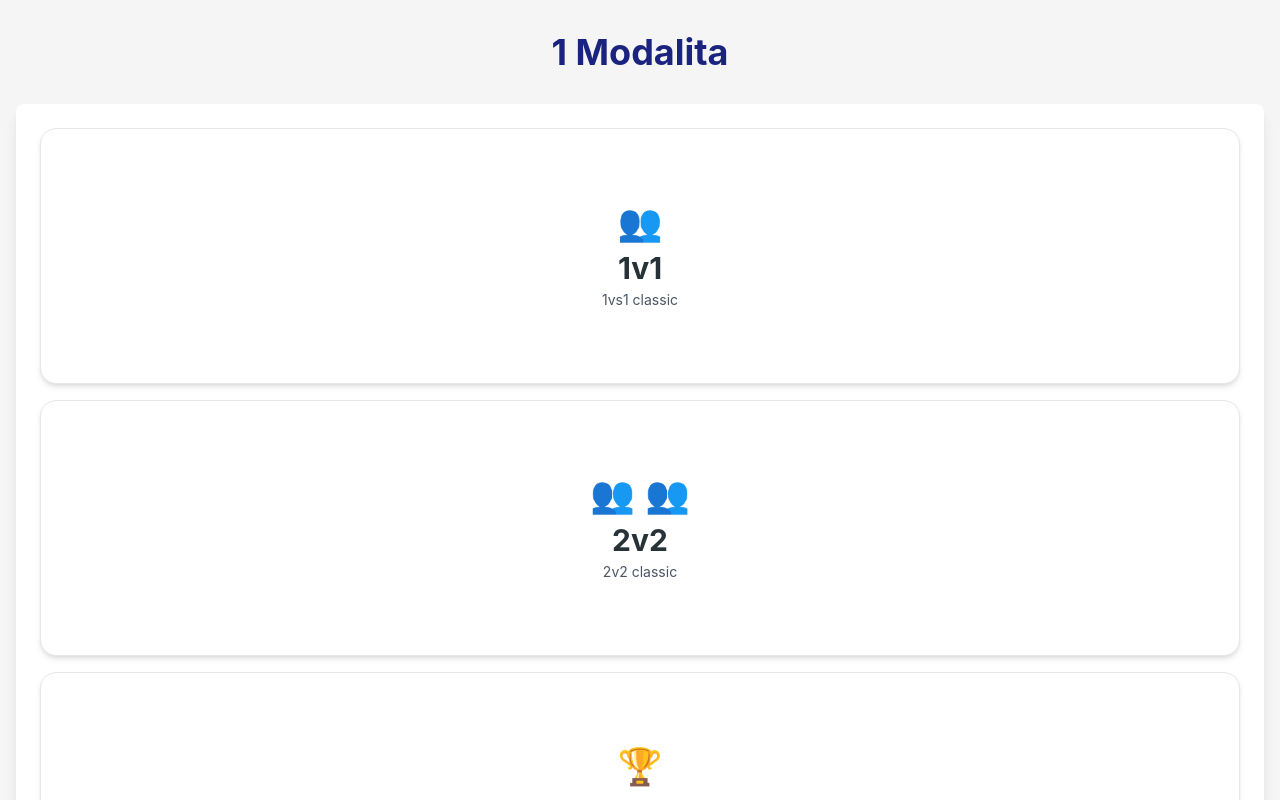
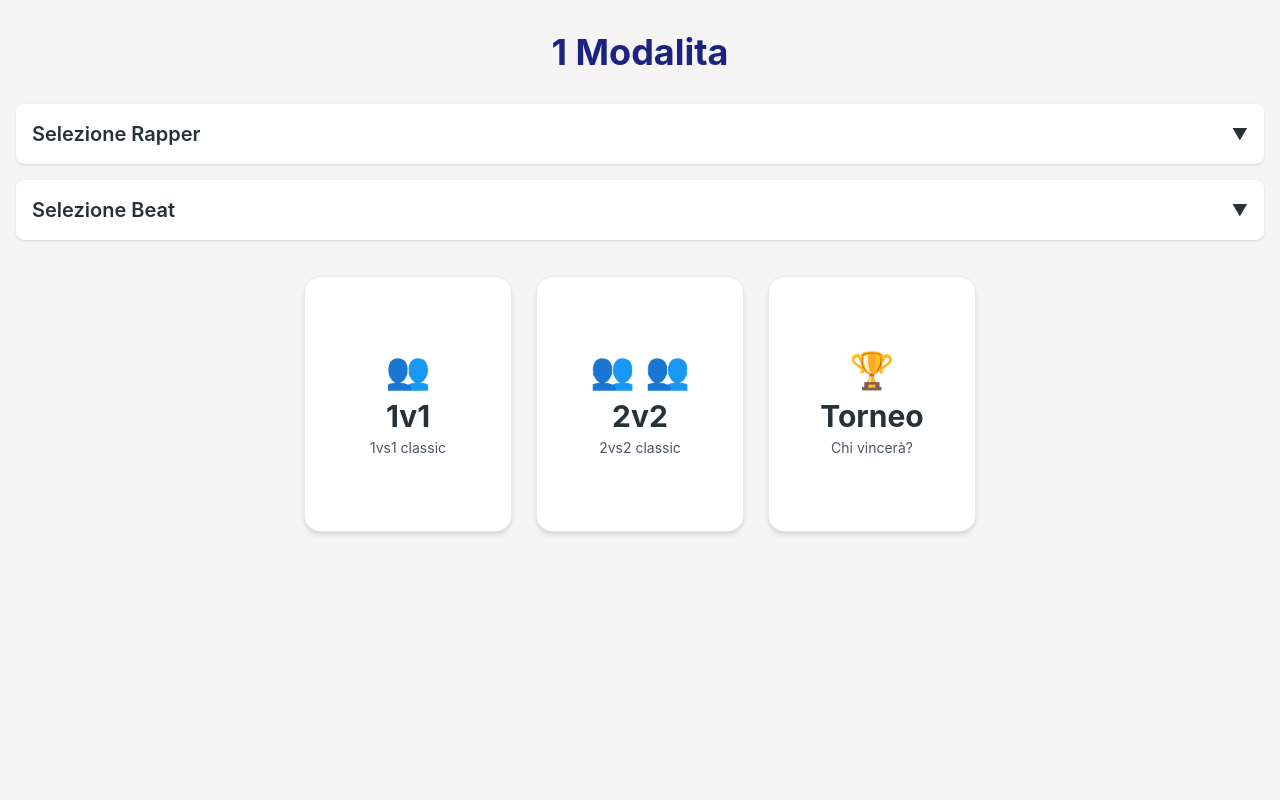
Before and after one commit to francescolarocca/freestyle-web-fe, a React (Vite) app: page /muretto/1/modalita in a window 1280 px wide. Shown: the top 800 px of the page. Built offline with nearby package versions, Linux system fonts and the light colour scheme; no server answers; the HTML template or start-up script is replaced by a standard one.

Commit message:
YOUTUBE funzionante

```diff
--- a/index.html
+++ b/index.html
@@ -2,6 +2,8 @@
 <html lang="it">
   <head>
     <meta charset="UTF-8" />
+    <meta name="viewport" content="width=device-width, initial-scale=1.0, maximum-scale=1.0, user-scalable=no">
+
     <link rel="icon" type="image/svg+xml" href="/mic.svg" />
     <meta name="viewport" content="width=device-width, initial-scale=1.0" />
     <title>Freestyle Battle Italia</title>
--- a/src/components/rapper/RapperSelector.jsx
+++ b/src/components/rapper/RapperSelector.jsx
@@ -1,8 +1,10 @@
 import { useState } from 'react';
+
 import React from 'react';
 
-const RapperSelector = ({ rappers = [], onSelectionChange }) => {
-  const [selected, setSelected] = useState([]);
+const RapperSelector = ({ rappers = [], rapperSelected, onSelectionChange }) => {
+
+  const [selected, setSelected] = useState([... rapperSelected]);
 
   const toggleRapper = (nome) => {
     const isSelected = selected.includes(nome);
@@ -11,6 +13,8 @@
       : [...selected, nome];
 
     setSelected(updated);
+    console.log("Chiamo la funzione di callback con:", updated);
+
     onSelectionChange?.(updated); // notifica al genitore
   };
 
--- /dev/null
+++ b/src/components/ui/Accordion.jsx
@@ -0,0 +1,30 @@
+import React from 'react';
+
+function Accordion({ title, isExpanded, onToggle, children, className = '', hideContent }) {
+  return (
+    <div className={`mb-4 ${className}`}>
+      <button
+        onClick={onToggle}
+        className="w-full bg-white p-4 rounded-lg shadow flex justify-between items-center"
+      >
+        <span className="text-xl font-semibold">{title}</span>
+        <span className={`transform transition-transform ${isExpanded ? 'rotate-180' : ''}`}>
+          ▼
+        </span>
+      </button>
+      {!hideContent && isExpanded && (
+        <div className="mt-2 bg-white rounded-lg shadow p-4">
+          {children}
+        </div>
+      )}
+
+      {hideContent  && (
+        <div className={isExpanded ? 'block mt-2 bg-white rounded-lg shadow p-4' : 'hidden mt-2 bg-white rounded-lg shadow p-4'}>
+          {children}
+        </div>
+      )}
+    </div>
+  );
+}
+
+export default Accordion;
--- /dev/null
+++ b/src/components/ui/Youtube.jsx
@@ -0,0 +1,36 @@
+import React, { useState } from 'react';
+
+const Youtube = ({ videoUrls }) => {
+    const [currentVideo, setCurrentVideo] = useState(videoUrls[0]);
+
+    const changeVideo = () => {
+        const randomIndex = Math.floor(Math.random() * videoUrls.length);
+        setCurrentVideo(videoUrls[randomIndex]);
+    };
+
+    return (
+        <div>
+            <div style={{ position: 'relative', paddingBottom: '56.25%', height: 0 }}>
+                <iframe
+                    src={`https://www.youtube.com/embed/videoseries?list=${currentVideo}`}
+                    title="YouTube video player"
+                    frameBorder="0"
+                    allow="accelerometer; autoplay; clipboard-write; encrypted-media; gyroscope; picture-in-picture"
+                    allowFullScreen
+                    style={{
+                        position: 'absolute',
+                        top: 0,
+                        left: 0,
+                        width: '100%',
+                        height: '100%',
+                    }}
+                ></iframe>
+            </div>
+            <button onClick={changeVideo} style={{ marginTop: '10px' }}>
+                Cambia Video
+            </button>
+        </div>
+    );
+};
+
+export default Youtube;
--- a/src/pages/muretto/MurettoLayout.jsx
+++ b/src/pages/muretto/MurettoLayout.jsx
@@ -15,6 +15,7 @@
       'ranking': `${id} Ranking`,
       'rapper': `${id} Rapper`,
       'modalita': `${id} Modalita`,
+      'OneVsOne': `${id} Modalita 1vs1`,
     };
     const parts = location.pathname.split('/');
     const last = parts[parts.length - 1];
--- a/src/pages/muretto/modalita/ModalitaLayout.jsx
+++ b/src/pages/muretto/modalita/ModalitaLayout.jsx
@@ -1,11 +1,60 @@
-import React, { useState,useEffect } from 'react';
-import { useParams,useLocation,useOutletContext} from 'react-router-dom';
+import React, { useState, useEffect, useMemo } from 'react';
+import { useOutletContext, useLocation } from 'react-router-dom';
 import { Outlet } from 'react-router-dom'
+import Accordion from '../../../components/ui/Accordion';
+import RapperSelector from '../../../components/rapper/RapperSelector';
+import Youtube from '../../../components/ui/Youtube';
+
 function ModalitaLayout() {
+  const location = useLocation();
+  const videos = ["PL_v1QuCtH478I4LBek3LbTjiqyMlC151L&ab_channel=KidJimi"]
+  const { muretto } = useOutletContext();
 
-const { muretto } = useOutletContext();
+  const [selectedRappers, setSelectedRappers] = useState([]);
+
+
+  const outletContext = useMemo(() => ({ muretto, selectedRappers }), [muretto, selectedRappers]);
+
+
+  const [expandedSections, setExpandedSections] = useState({
+    rappers: false,
+    beat: false
+  });
+  useEffect(() => {
+    console.log('selectedRappers:', selectedRappers);
+  }, [expandedSections]);
+  const isRootModalita = location.pathname === (`/muretto/${muretto.alias}/modalita`);
+  const toggleSection = (section) => {
+    setExpandedSections(prev => ({
+      ...prev,
+      [section]: !prev[section]
+    }));
+  };
   return (
-    <Outlet context={{ muretto }}/>
+    <>
+      {!isRootModalita &&
+        <>
+          <Accordion
+            title="Selezione Rapper"
+            isExpanded={expandedSections.rappers}
+            onToggle={() => toggleSection('rappers')}
+          >
+            {<RapperSelector rappers={muretto.rapper} onSelectionChange={setSelectedRappers} rapperSelected={selectedRappers}></RapperSelector>}
+          </Accordion>
+
+          <Accordion
+            title="Selezione Beat"
+            isExpanded={expandedSections.beat}
+            hideContent={true}
+            onToggle={() => toggleSection('beat')}
+          >
+            <Youtube videoUrls={videos} />
+          </Accordion>
+          </>
+      }
+
+      <Outlet context={outletContext} />
+    </>
   );
 }
 export default ModalitaLayout;
--- a/src/pages/muretto/modalita/ModalitaPage.jsx
+++ b/src/pages/muretto/modalita/ModalitaPage.jsx
@@ -7,14 +7,13 @@
    const navigate = useNavigate();
   const modalita = [
     { id: 1, name: "1v1", description: "1vs1 classic",icon : "👥" },
-    { id: 2, name: "2v2", description: "2v2 classic", icon: "👥 👥"},
-    { id: 3, name: "Torneo", description: "60 secondi di fuoco",icon :"🏆"},
+    { id: 2, name: "2v2", description: "2vs2 classic", icon: "👥 👥"},
+    { id: 3, name: "Torneo", description: "Chi vincerà?",icon :"🏆"},
   ];
 
   return (
-    <div className="bg-white rounded-lg shadow-lg p-6">
-
-      <div className="space-y-4">
+    <div className="flex items-start justify-center px-5 py-5"> {/* ridotto padding */}
+      <div className="grid grid-cols-1 md:grid-cols-3 gap-6 w-full max-w-2xl">
         {modalita.map((mode) => (
           <Card key={mode.name} onclickApply={() => navigate(`/muretto/${muretto.alias}/modalita/OneVsOne`)} title={mode.name} icon={mode.icon} description={mode.description} ></Card>
         ))}
--- a/src/pages/muretto/modalita/OneVsOne.jsx
+++ b/src/pages/muretto/modalita/OneVsOne.jsx
@@ -1,36 +1,11 @@
 import React, {useState } from 'react';
 import { useOutletContext } from 'react-router-dom';
-import RapperSelector from '../../../components/rapper/RapperSelector';
 function OneVsOne() {
-  const { muretto } = useOutletContext();
-
-  const [selezionati, setSelezionati] = useState([]);
-
-  const handleAvanti = () => {
-    console.log('Rapper selezionati:', selezionati);
-    // continua...
-  };
+  const { selectedRappers } = useOutletContext();
   return (
-    <div className="container mx-auto px-4 py-8">
-      <h1 className="text-4xl font-bold text-center mb-8 text-primary">
-        1 vs 1
-      </h1>
-
-      <div>
-      <h2 className="text-2xl font-bold mb-4">Scegli i rapper</h2>
-      <RapperSelector
-        rappers={muretto.rapper}
-        onSelectionChange={setSelezionati}
-      />
-      <button
-        onClick={handleAvanti}
-        className="mt-6 bg-blue-600 text-white px-4 py-2 rounded"
-      >
-        Avanti
-      </button>
-    </div>
-
-    </div>
+   <>
+   <div>{JSON.stringify(selectedRappers)}</div>
+   </>
   );
 }
 
```
